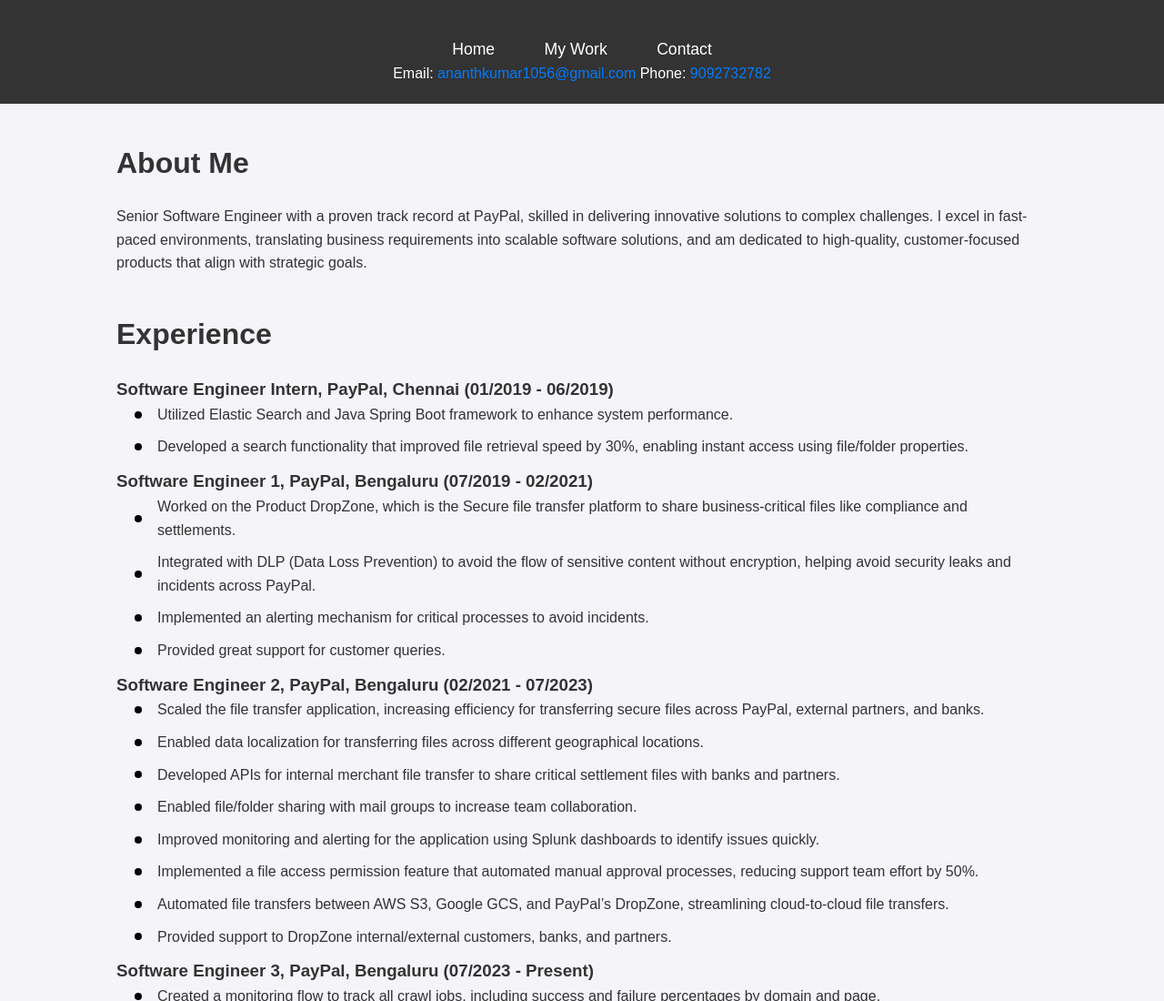
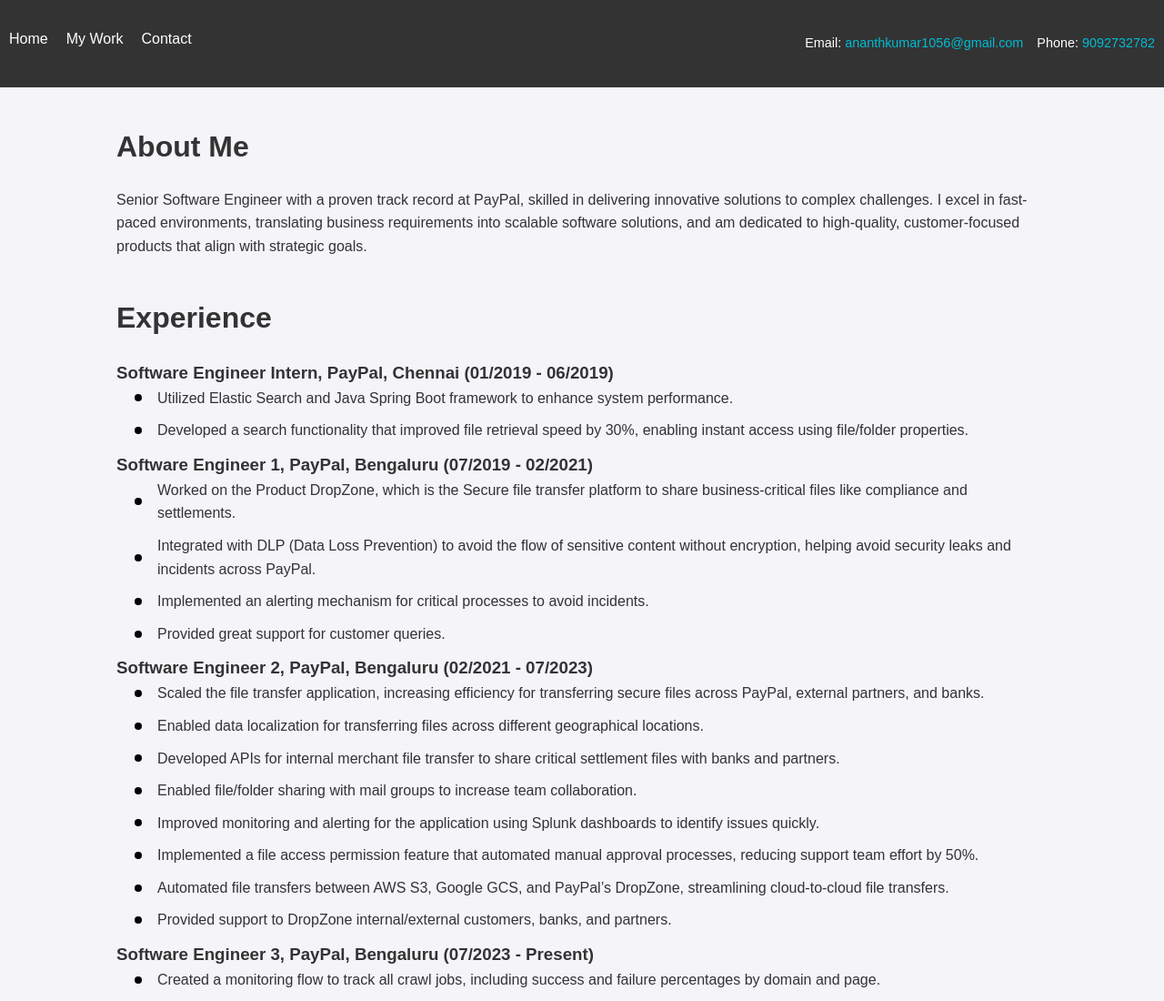
Before and after one commit to ananthkm/ananthkm.github.io, a plain HTML site: page index.html in a window 1280 px wide. Shown: the top 1100 px of the page at 91% size. Drawn offline with Linux system fonts and the light colour scheme.

Commit message:
Update styles.css

```diff
--- a/styles.css
+++ b/styles.css
@@ -31,29 +31,35 @@ header p {
     font-size: 1.2em;
 }
 
+nav {
+    display: flex;
+    justify-content: space-between;
+    align-items: center;
+    padding: 10px;
+    background-color: #333;
+    color: white;
+}
+
 nav ul {
-    list-style: none;
+    list-style-type: none;
+    margin: 0;
     padding: 0;
-    text-align: center;
-    background-color: #333;
-    margin-top: 20px;
+    display: flex;
+    gap: 20px;
 }
 
 nav ul li {
     display: inline;
-    margin: 0 15px;
 }
 
 nav ul li a {
-    color: #fff;
+    color: white;
     text-decoration: none;
-    font-size: 1.1em;
-    padding: 10px;
+    font-size: 1rem;
 }
 
 nav ul li a:hover {
-    background-color: #555;
-    border-radius: 5px;
+    text-decoration: underline;
 }
 
 section {
@@ -168,3 +174,23 @@ html {
         margin-bottom: 20px; /* Space between lists */
     }
 }
+
+.contact-details {
+    display: flex;
+    gap: 15px; /* Space between the email and phone */
+    color: white;
+    font-size: 0.9rem;
+}
+
+.contact-details span {
+    display: inline-block;
+}
+
+.contact-details a {
+    color: #00bcd4; /* Light blue color for links */
+    text-decoration: none;
+}
+
+.contact-details a:hover {
+    text-decoration: underline;
+}
```
